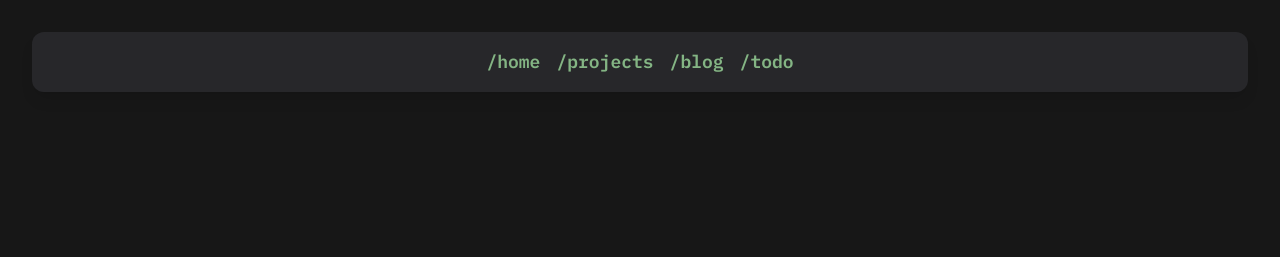
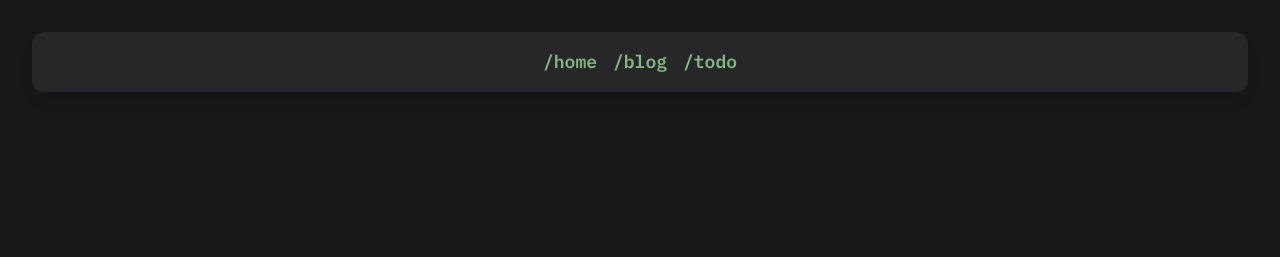
Before and after one commit to Cheko82/Site, a Flask app: page / in a window 1280 px wide. Shown: the top 257 px of the page. Run offline with Flask 3, Linux system fonts and the light colour scheme; style sheets or scripts are compiled from the project's sources.

Commit message:
Update: templates/base.html commented out the /projects part in navbar

```diff
--- a/templates/base.html
+++ b/templates/base.html
@@ -18,7 +18,7 @@
         <div class="container mx-auto flex items-center justify-center">
             <div class="flex space-x-4">
                 <a href="/" class="text-foreground hover:text-primary font-semibold">/home</a>
-                <a href="#" class="text-foreground hover:text-primary font-semibold">/projects</a>
+                <!-- <a href="#" class="text-foreground hover:text-primary font-semibold">/projects</a> -->
                 <a href="#" class="text-foreground hover:text-primary font-semibold">/blog</a>
                 <a href="/todo" class="text-foreground hover:text-primary font-semibold">/todo</a>
             </div>
```
